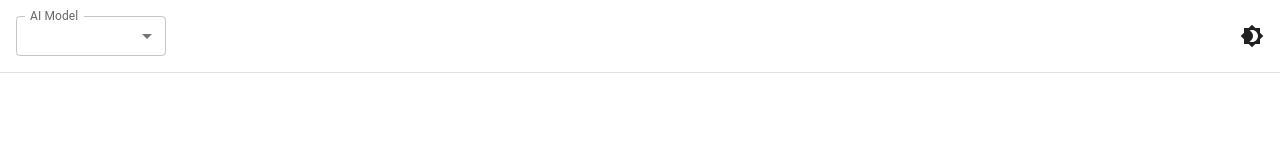
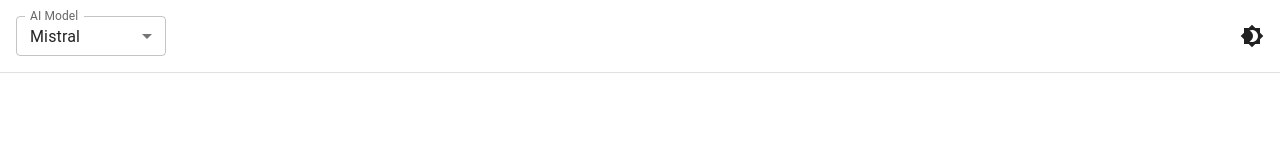
Before and after one commit to GleidsonNV/tcc2-llm, a Next.js app: page / in a window 1280 px wide. Shown: the top 160 px of the page. Built offline with nearby package versions, Linux system fonts and the light colour scheme.

Commit message:
FIX: model selection

```diff
--- a/src/app/page.tsx
+++ b/src/app/page.tsx
@@ -32,7 +32,7 @@ import { useCallback, useState } from "react";
 //TODO: executar geração de objeto no onFinish() do usechat?
 const Chat = () => {
   const [showError, setShowError] = useState(false);
-  const [selectedModel, setSelectedModel] = useState<string>("mistral");
+  const [selectedModel, setSelectedModel] = useState<string>("mistralProvider");
 
   const {
     messages,
@@ -90,7 +90,8 @@ const Chat = () => {
           justifyContent: "space-between",
           alignItems: "center",
           padding: 1,
-          borderBottom: mode === "dark" ? "1px solid #424242" : "1px solid #e0e0e0",
+          borderBottom:
+            mode === "dark" ? "1px solid #424242" : "1px solid #e0e0e0",
         }}
       >
         <FormControl sx={{ m: 1, minWidth: 150 }} size="small">
```
